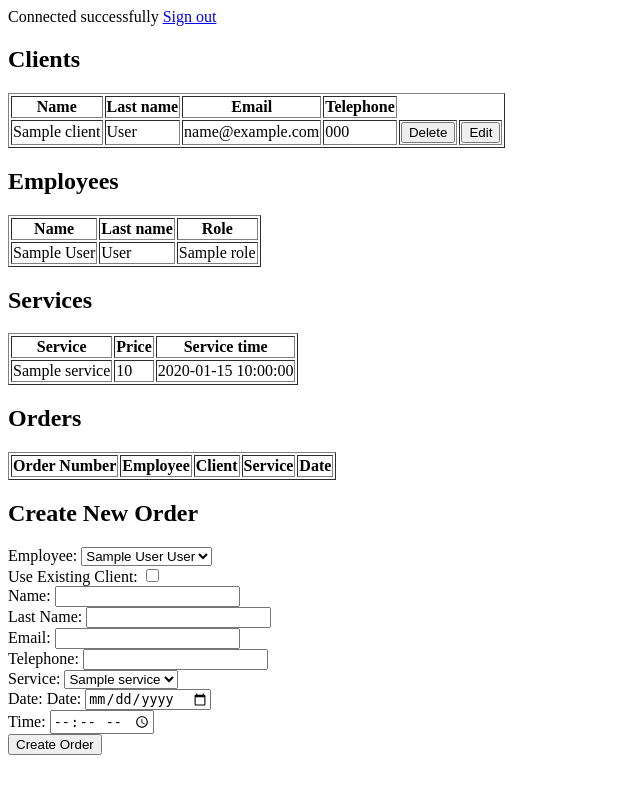
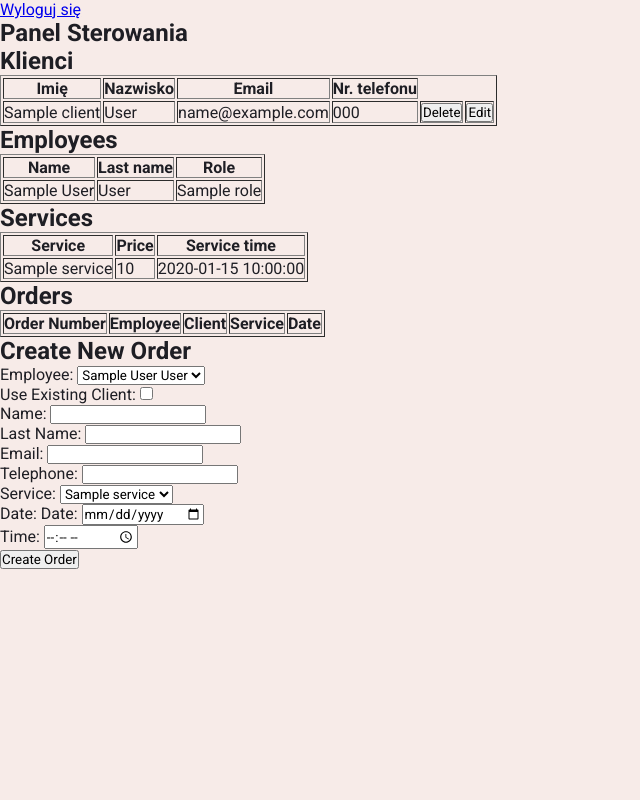
Before and after one commit to NoelJasik/controlPanelPhp, a PHP site: page /pages/control_panel.php in a window 1280 px wide. Shown: the whole page, without its empty margins (0-640 px from the left). Run offline with PHP 8.4, Linux system fonts and the light colour scheme; tables that the repository leaves empty or names only in its code hold one stand-in row (values such as "Sample post"); lists and menus that the app fills with data are empty.

Commit message:
moved files around

```diff
--- /dev/null
+++ b/css/index.css
@@ -0,0 +1,20 @@
+@import url("https://fonts.googleapis.com/css2?family=Roboto:ital,wght@0,100;0,300;0,400;0,500;0,700;0,900;1,100;1,300;1,400;1,500;1,700;1,900&display=swap");
+* {
+  margin: 0;
+  padding: 0;
+  box-sizing: border-box;
+  font-family: "Roboto", sans-serif;
+}
+
+:root {
+  --imperial-red: #e54b4bff;
+  --atomic-tangerine: #ffa987ff;
+  --seashell: #f7ebe8ff;
+  --jet: #444140ff;
+  --raisin-black: #1e1e24ff;
+}
+
+body {
+  background-color: var(--seashell);
+  color: var(--raisin-black);
+}/*# sourceMappingURL=index.css.map */
--- /dev/null
+++ b/css/index.scss
@@ -0,0 +1,22 @@
+@import url('https://fonts.googleapis.com/css2?family=Roboto:ital,wght@0,100;0,300;0,400;0,500;0,700;0,900;1,100;1,300;1,400;1,500;1,700;1,900&display=swap');
+
+* {
+    margin: 0;
+    padding: 0;
+    box-sizing: border-box;
+    font-family: 'Roboto', sans-serif;
+
+}
+
+:root {
+    --imperial-red: #e54b4bff;
+    --atomic-tangerine: #ffa987ff;
+    --seashell: #f7ebe8ff;
+    --jet: #444140ff;
+    --raisin-black: #1e1e24ff;
+}
+
+body {
+    background-color: var(--seashell);
+    color: var(--raisin-black);
+}
--- a/index.php
+++ b/index.php
@@ -6,10 +6,10 @@
     <title>Login</title>
 </head>
 <body>
-    <form action="control_panel.php" method="post">
-        <label for="username">Username:</label><br>
+    <form action="pages/control_panel.php" method="post">
+        <label for="username">Nazwa użytkownika:</label><br>
         <input type="text" id="username" name="username"><br>
-        <label for="password">Password:</label><br>
+        <label for="password">Hasło:</label><br>
         <input type="password" id="password" name="password"><br><br>
         <input type="submit" value="Submit">
     </form>
--- a/control_panel.php
+++ b/pages/control_panel.php
@@ -56,9 +56,6 @@ while ($row = $resultServices->fetch_assoc()) {
 
 
 $conn->close();
-
-echo "Connected successfully";
-
 ?>
 <!DOCTYPE html>
 <html lang="en">
@@ -67,18 +64,22 @@ echo "Connected successfully";
     <meta charset="UTF-8">
     <meta name="viewport" content="width=device-width, initial-scale=1.0">
     <title>Panel Sterowania</title>
+    <link rel="stylesheet" href="../css/index.css">
 </head>
 
 <body>
-    <a href="index.php">Sign out</a>
-    <h2>Clients</h2>
+    <header>
+    <a href="../index.php">Wyloguj się</a>
+    <h2>Panel Sterowania</h2>
+    </header>
+    <h2>Klienci</h2>
     <table border="1">
         <tr>
 
-            <th>Name</th>
-            <th>Last name</th>
+            <th>Imię</th>
+            <th>Nazwisko</th>
             <th>Email</th>
-            <th>Telephone</th>
+            <th>Nr. telefonu</th>
         </tr>
         <?php foreach ($tableClients as $row): ?>
             <tr>
--- a/create_order.php
+++ b/pages/create_order.php
@@ -68,7 +68,8 @@ if ($_SERVER["REQUEST_METHOD"] == "POST") {
 </head>
 
 <body>
-    <a href="index.php">Return</a>
+<a href="../index.php">Return</a>
+
 </body>
 
 </html>
```
Also changed, not shown: pages/complete_order.php (renamed from delete_entry.php, +7 -8 lines), pages/delete_entry.php (added, +46 -0 lines), pages/update_entry.php (renamed from complete_order.php, +9 -7 lines), 1 other file.
